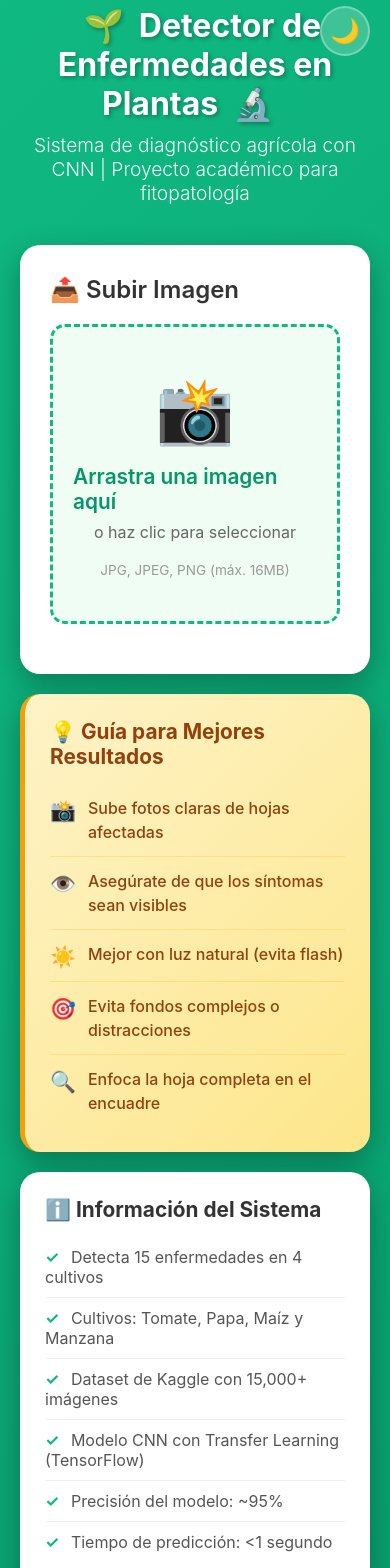
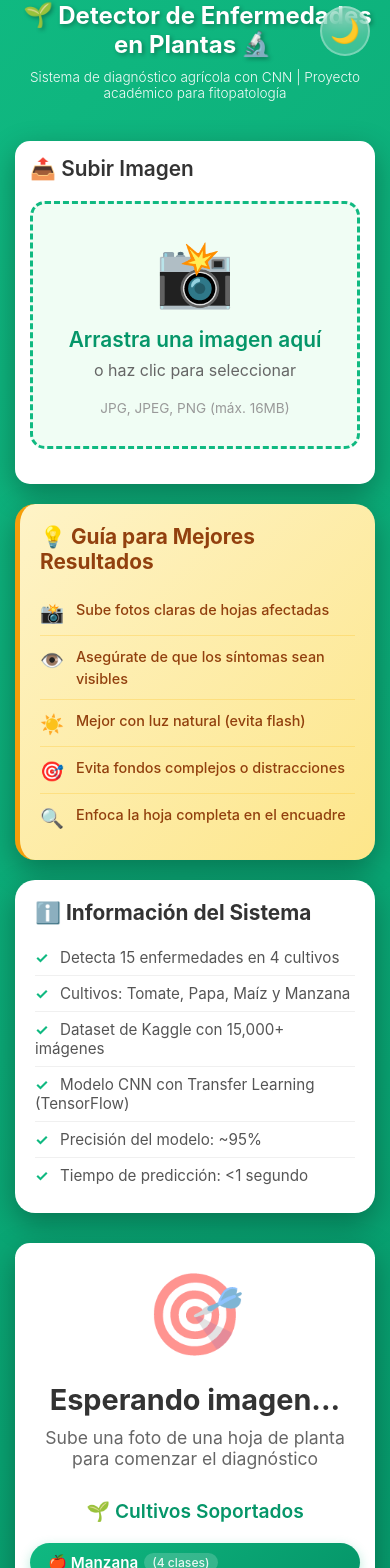
Before and after one commit to jdCarrillo15/Proyecto-inteligencia-computacional, a React (Create React App) app in the folder frontend/: page / in a window 390 px wide. Shown: the part 14-1582 px from the top of the page. Built offline with nearby package versions, Linux system fonts and the light colour scheme.

Commit message:
feat(frontend): enhance responsive design with mobile zoom, horizontal scroll for predictions, and touch-optimized buttons

```diff
--- a/frontend/src/App.css
+++ b/frontend/src/App.css
@@ -1344,3 +1344,406 @@
     transform: scaleY(1);
   }
 }
+
+/* Image Zoom for Mobile */
+.preview-image {
+  cursor: pointer;
+  transition: transform 0.3s ease;
+}
+
+.preview-image.zoomed {
+  transform: scale(1.8);
+  cursor: zoom-out;
+  z-index: 10;
+  position: relative;
+}
+
+.zoom-hint {
+  position: absolute;
+  bottom: 10px;
+  left: 50%;
+  transform: translateX(-50%);
+  background: rgba(0, 0, 0, 0.7);
+  color: white;
+  padding: 5px 12px;
+  border-radius: 20px;
+  font-size: 0.85em;
+  pointer-events: none;
+  opacity: 0;
+  transition: opacity 0.3s ease;
+}
+
+.preview-container:hover .zoom-hint {
+  opacity: 1;
+}
+
+/* Enhanced Responsive Design */
+
+/* Tablets and Medium Screens */
+@media (max-width: 1024px) {
+  .main-content {
+    grid-template-columns: 1fr;
+  }
+
+  .title {
+    font-size: 2em;
+  }
+
+  .subtitle {
+    font-size: 1em;
+  }
+
+  .card {
+    padding: 25px;
+  }
+
+  .prediction-item {
+    grid-template-columns: 120px 1fr 70px;
+    gap: 10px;
+  }
+}
+
+/* Mobile Devices */
+@media (max-width: 768px) {
+  .App {
+    padding: 15px;
+  }
+
+  .header-content {
+    flex-direction: column;
+    gap: 15px;
+  }
+
+  .dark-mode-toggle {
+    position: absolute;
+    top: 20px;
+    right: 20px;
+    width: 50px;
+    height: 50px;
+    font-size: 1.5em;
+  }
+
+  .title {
+    font-size: 1.8em;
+  }
+
+  .subtitle {
+    font-size: 0.95em;
+  }
+
+  .emoji {
+    margin: 0 10px;
+  }
+
+  /* Larger touch targets for mobile */
+  .btn {
+    padding: 18px 25px;
+    font-size: 1.15em;
+    min-width: 100%;
+    touch-action: manipulation;
+  }
+
+  .button-group {
+    flex-direction: column;
+    gap: 12px;
+  }
+
+  .upload-area {
+    min-height: 250px;
+    padding: 30px 15px;
+  }
+
+  .card {
+    padding: 20px;
+    border-radius: 15px;
+  }
+
+  .card-title {
+    font-size: 1.3em;
+  }
+
+  /* Scrollable predictions for mobile */
+  .all-predictions {
+    overflow-x: auto;
+    -webkit-overflow-scrolling: touch;
+    margin: 0 -20px;
+    padding: 0 20px;
+  }
+
+  .prediction-item {
+    grid-template-columns: 100px 1fr 60px;
+    gap: 8px;
+    font-size: 0.9em;
+    min-width: 300px;
+  }
+
+  .prediction-emoji {
+    font-size: 1.3em;
+  }
+
+  /* Horizontal scroll indicator */
+  .all-predictions::after {
+    content: "← Desliza para ver más →";
+    display: block;
+    text-align: center;
+    color: #9ca3af;
+    font-size: 0.85em;
+    margin-top: 15px;
+    padding: 8px;
+    background: rgba(156, 163, 175, 0.1);
+    border-radius: 8px;
+  }
+
+  .fruit-emoji-large {
+    font-size: 4.5em;
+  }
+
+  .fruit-name {
+    font-size: 2em;
+  }
+
+  .confidence-value {
+    font-size: 2.5em;
+  }
+
+  /* Health status banner */
+  .health-status-banner {
+    padding: 15px;
+    font-size: 1.2em;
+  }
+
+  /* Severity badge */
+  .severity-badge {
+    padding: 8px 16px;
+    font-size: 0.85em;
+  }
+
+  /* Disease info card */
+  .disease-info-card {
+    padding: 20px;
+    margin: 0 -5px;
+  }
+
+  .info-label {
+    font-size: 0.9em;
+  }
+
+  .info-value {
+    font-size: 0.9em;
+    padding: 8px 10px;
+  }
+
+  /* Tips card */
+  .tips-card {
+    padding: 20px;
+  }
+
+  .tip-item {
+    padding: 10px 0;
+  }
+
+  .tip-icon {
+    font-size: 1.2em;
+  }
+
+  .tip-text {
+    font-size: 0.9em;
+  }
+
+  /* Comparison section */
+  .comparison-grid {
+    grid-template-columns: 1fr;
+    gap: 15px;
+  }
+
+  .comparison-divider {
+    transform: rotate(90deg);
+    margin: 10px 0;
+  }
+
+  .comparison-placeholder {
+    min-height: 150px;
+    padding: 20px 15px;
+  }
+
+  .plant-emoji-large {
+    font-size: 4em;
+  }
+
+  /* Gallery grid */
+  .gallery-grid {
+    grid-template-columns: 1fr;
+    gap: 12px;
+  }
+
+  .gallery-icon {
+    font-size: 2.5em;
+  }
+
+  /* Resources */
+  .resource-link {
+    padding: 12px;
+    font-size: 0.95em;
+  }
+
+  /* Supported plants chips */
+  .supported-fruits {
+    gap: 8px;
+  }
+
+  .fruit-chip {
+    padding: 10px 18px;
+    font-size: 0.95em;
+    flex: 1 1 45%;
+  }
+
+  .chip-count {
+    font-size: 0.8em;
+  }
+
+  /* Comparison toggle button */
+  .comparison-toggle-btn {
+    padding: 12px 18px;
+    font-size: 1em;
+  }
+
+  /* Info card */
+  .info-card {
+    padding: 20px;
+  }
+
+  .info-list li {
+    padding: 8px 0;
+    font-size: 0.95em;
+  }
+
+  /* Preview container improvements */
+  .preview-container {
+    position: relative;
+  }
+
+  .preview-image {
+    max-height: 250px;
+  }
+
+  .zoom-hint {
+    opacity: 1;
+  }
+}
+
+/* Small Mobile Devices */
+@media (max-width: 480px) {
+  .title {
+    font-size: 1.5em;
+  }
+
+  .subtitle {
+    font-size: 0.85em;
+  }
+
+  .emoji {
+    margin: 0 5px;
+  }
+
+  .btn {
+    padding: 15px 20px;
+    font-size: 1em;
+  }
+
+  .upload-area {
+    min-height: 220px;
+  }
+
+  .card {
+    padding: 15px;
+  }
+
+  .fruit-emoji-large {
+    font-size: 4em;
+  }
+
+  .fruit-name {
+    font-size: 1.6em;
+  }
+
+  .confidence-value {
+    font-size: 2em;
+  }
+
+  .prediction-item {
+    grid-template-columns: 90px 1fr 55px;
+  }
+
+  .fruit-chip {
+    flex: 1 1 100%;
+  }
+
+  .comparison-card,
+  .gallery-card,
+  .resources-card {
+    padding: 15px;
+  }
+
+  .plant-emoji-large {
+    font-size: 3em;
+  }
+}
+
+/* Touch device optimizations */
+@media (hover: none) and (pointer: coarse) {
+  /* Increase all interactive element sizes */
+  .btn,
+  .dark-mode-toggle,
+  .comparison-toggle-btn,
+  .learn-more-btn,
+  .resource-link {
+    min-height: 48px;
+  }
+
+  /* Remove hover effects on touch devices */
+  .upload-area:hover,
+  .btn:hover,
+  .fruit-chip:hover,
+  .gallery-placeholder:hover,
+  .resource-link:hover {
+    transform: none;
+  }
+
+  /* Add touch feedback */
+  .btn:active,
+  .dark-mode-toggle:active,
+  .comparison-toggle-btn:active {
+    transform: scale(0.98);
+    opacity: 0.9;
+  }
+
+  /* Show zoom hint always on touch devices */
+  .zoom-hint {
+    opacity: 1;
+  }
+}
+
+/* Landscape mode on mobile */
+@media (max-width: 768px) and (orientation: landscape) {
+  .main-content {
+    grid-template-columns: 1fr 1fr;
+    gap: 15px;
+  }
+
+  .title {
+    font-size: 1.6em;
+  }
+
+  .upload-area {
+    min-height: 200px;
+  }
+}
+
+/* High DPI screens */
+@media (-webkit-min-device-pixel-ratio: 2), (min-resolution: 192dpi) {
+  .preview-image,
+  .gallery-placeholder,
+  .comparison-placeholder {
+    image-rendering: -webkit-optimize-contrast;
+  }
+}
--- a/frontend/src/App.js
+++ b/frontend/src/App.js
@@ -11,6 +11,7 @@ function App() {
   const [dragActive, setDragActive] = useState(false);
   const [showComparison, setShowComparison] = useState(false);
   const [darkMode, setDarkMode] = useState(false);
+  const [imageZoomed, setImageZoomed] = useState(false);
   const fileInputRef = useRef(null);
 
   const API_URL = 'http://localhost:5000';
@@ -345,7 +346,18 @@ function App() {
                 >
                   {preview ? (
                     <div className="preview-container">
-                      <img src={preview} alt="Preview" className="preview-image" />
+                      <img
+                        src={preview}
+                        alt="Preview"
+                        className={`preview-image ${imageZoomed ? 'zoomed' : ''}`}
+                        onClick={(e) => {
+                          e.stopPropagation();
+                          setImageZoomed(!imageZoomed);
+                        }}
+                      />
+                      <div className="zoom-hint">
+                        {imageZoomed ? '👆 Toca para alejar' : '👆 Toca para ampliar'}
+                      </div>
                     </div>
                   ) : (
                     <>
```
